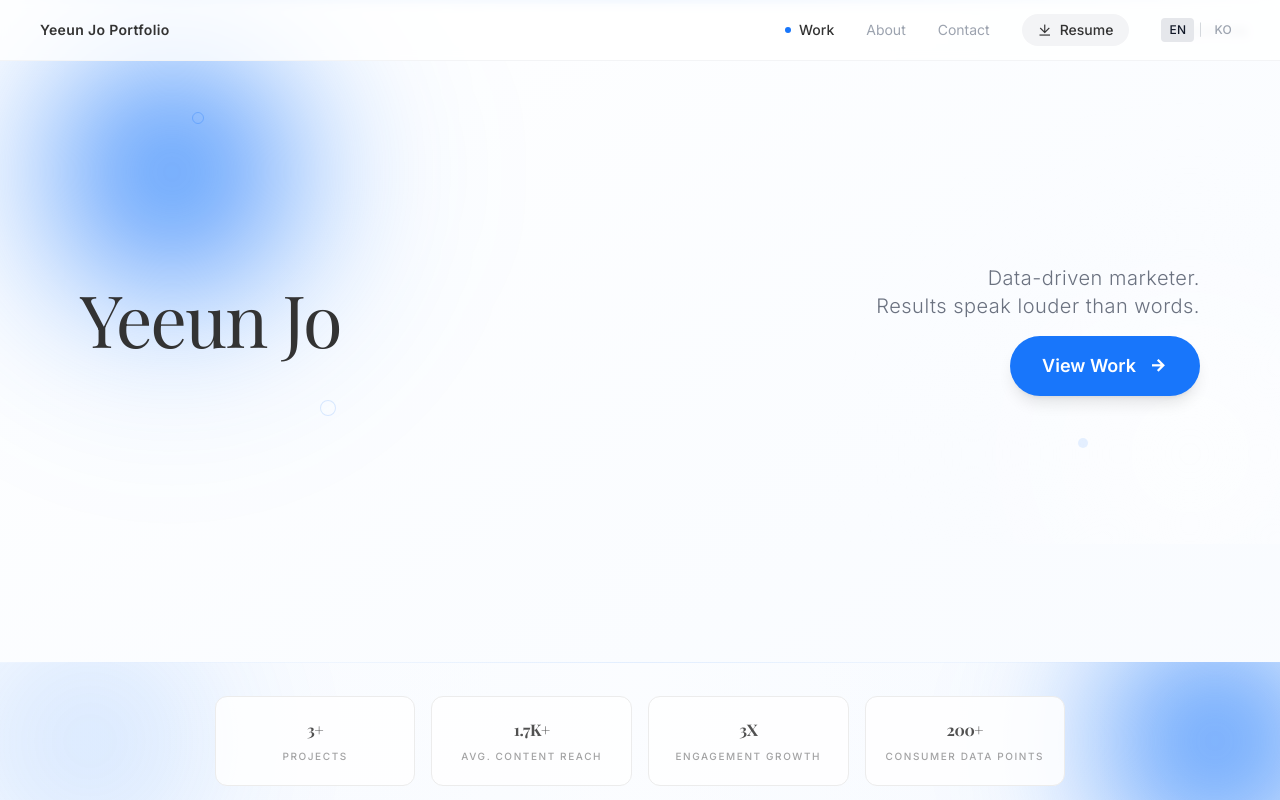
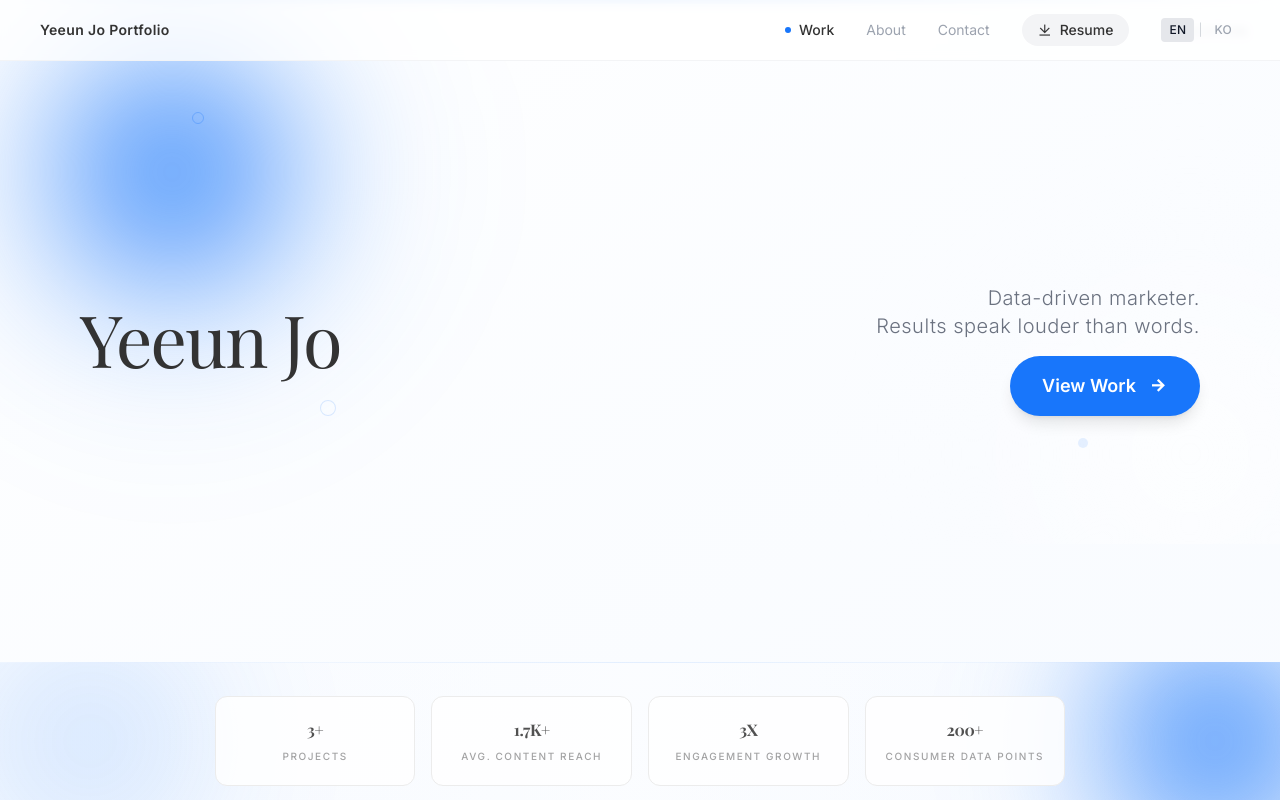
Before and after one commit to yeeunracheljo/yeeunj, a React (Vite) app: page / in a window 1280 px wide. Shown: the top 800 px of the page. Built offline with nearby package versions, Linux system fonts and the light colour scheme.

Commit message:
ㅇㅇㅇ

```diff
--- a/src/pages/home/components/PortfolioHero.tsx
+++ b/src/pages/home/components/PortfolioHero.tsx
@@ -56,7 +56,7 @@ export default function PortfolioHero() {
 
       <div
         className="max-w-6xl mx-auto w-full transition-transform duration-300 ease-out will-change-transform"
-        style={{ transform: `translateY(38px) rotateX(${tilt.x}deg) rotateY(${tilt.y}deg)` }}
+        style={{ transform: `translateY(58px) rotateX(${tilt.x}deg) rotateY(${tilt.y}deg)` }}
       >
         <div className="flex flex-col md:flex-row md:items-center md:justify-between gap-8">
           {/* ── Left — Name + Role Badge ── */}
```
